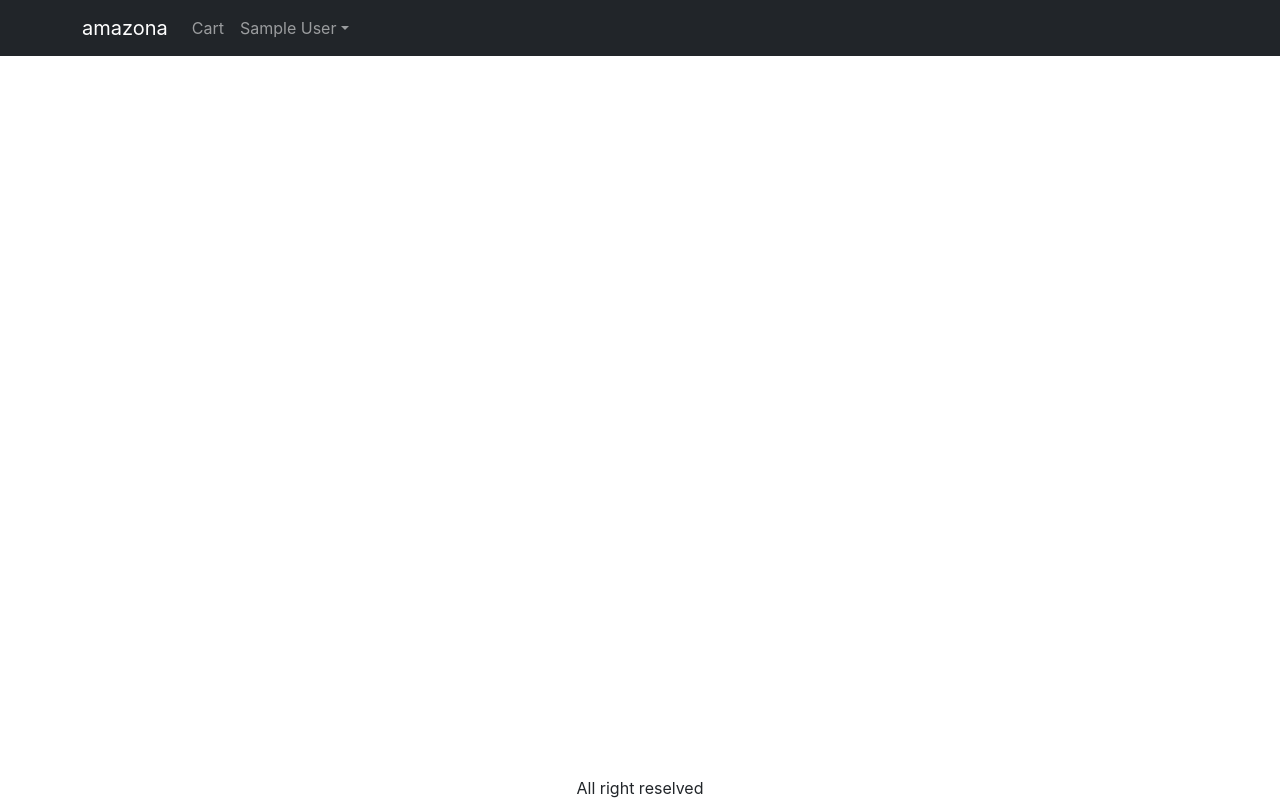
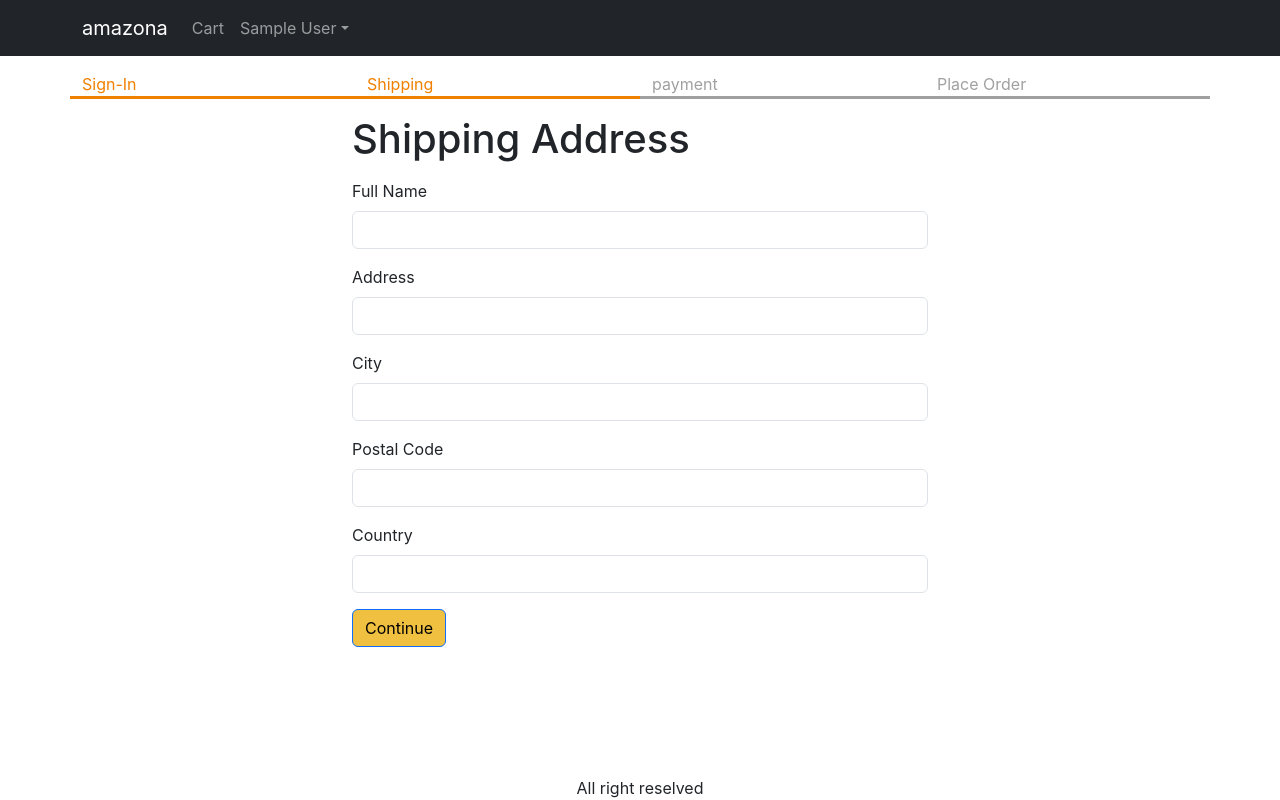
Before and after one commit to adhasan7/amazon, a React (Create React App) app in the folder frontend/: page /shipping in a window 1280 px wide. Built offline with nearby package versions, Linux system fonts and the light colour scheme; sample sign-in values are in the browser's storage.

Commit message:
Create Shipping Screen

```diff
--- a/frontend/src/App.js
+++ b/frontend/src/App.js
@@ -13,6 +13,7 @@
 import { Store } from "./Store";
 import CartScreen from "./screens/CartScreen";
 import SigninScreen from "./screens/SigninScreen";
+import ShippingAddressScreen from "./screens/ShippingAddressScreen";
 
 function App() {
   const { state, dispatch: ctxDispatch } = useContext(Store);
@@ -21,6 +22,7 @@
   const signoutHandler = () => {
     ctxDispatch({ type: `USER_SIGNOUT` });
     localStorage.removeItem("userInfo");
+    localStorage.renoveItem("shippingAddress");
   };
   return (
     <BrowserRouter>
@@ -73,6 +75,7 @@
               <Route path='/product/:slug' element={<ProductScreen />} />
               <Route path='/cart' element={<CartScreen />} />
               <Route path='/Signin' element={<SigninScreen />} />
+              <Route path='/shipping' element={<ShippingAddressScreen />} />
               <Route path='/' element={<HomeScreen />} />
             </Routes>
           </Container>
--- a/frontend/src/Store.js
+++ b/frontend/src/Store.js
@@ -8,6 +8,9 @@
     : null,
 
   cart: {
+    shippingAddress: localStorage.getItem("shippingAddress")
+      ? JSON.parse(localStorage.getItem("shippingAddress"))
+      : {},
     cartItems: localStorage.getItem("cartItems")
       ? JSON.parse(localStorage.getItem("cartItems"))
       : [],
@@ -44,6 +47,18 @@
       return {
         ...state,
         userInfo: null,
+        cart: {
+          cartItems: [],
+          shippingAddress: {},
+        },
+      };
+    case "SAVE_SHIPPING_ADDRESS":
+      return {
+        ...state,
+        cart: {
+          ...state.cart,
+          shippingAddress: action.payload, // Perbaiki penulisan shippinhAddress
+        },
       };
     default:
       return state;
--- /dev/null
+++ b/frontend/src/components/CheckoutSteps.js
@@ -0,0 +1,14 @@
+import React from "react";
+import Row from "react-bootstrap/Row";
+import Col from "react-bootstrap/Col";
+
+export default function CheckoutSteps(props) {
+  return (
+    <Row className='checkout-steps'>
+      <Col className={props.step1 ? "active" : ""}>Sign-In</Col>
+      <Col className={props.step2 ? "active" : ""}>Shipping</Col>
+      <Col className={props.step3 ? "active" : ""}>payment</Col>
+      <Col className={props.step4 ? "active" : ""}>Place Order</Col>
+    </Row>
+  );
+}
--- a/frontend/src/index.css
+++ b/frontend/src/index.css
@@ -1,11 +1,11 @@
 body {
+  margin: 0;
   font-family: -apple-system, BlinkMacSystemFont, "Segoe UI", "Roboto", "Oxygen",
     "Ubuntu", "Cantarell", "Fira Sans", "Droid Sans", "Helvetica Neue",
     sans-serif;
   -webkit-font-smoothing: antialiased;
   -moz-osx-font-smoothing: grayscale;
 }
-
 .site-container {
   min-height: 100vh;
 }
@@ -13,24 +13,24 @@
   flex: 1;
 }
 .btn-primary {
-  color: black;
   background-color: #f0c040;
+  color: #000000;
 }
 .products {
   display: flex;
   flex-wrap: wrap;
   justify-content: center;
 }
+.rating span {
+  color: #ffc000;
+}
 .product {
   border: 1px #404040 solid;
   margin: 1rem;
 }
-.rating span {
-  color: #ffc000;
-}
 .product img {
   width: 100%;
-  max-width: 200px;
+  max-width: 400px;
 }
 .product-info {
   padding: 1rem;
@@ -44,3 +44,12 @@
 .small-container {
   max-width: 600px;
 }
+
+.checkout-steps > div {
+  border-bottom: 0.2rem solid #a0a0a0;
+  color: #a0a0a0;
+}
+.checkout-steps > div.active {
+  border-bottom: 0.2rem solid #f08000;
+  color: #f08000;
+}
--- a/frontend/src/index.js
+++ b/frontend/src/index.js
@@ -24,7 +24,6 @@
 // reportWebVitals();
 import React from "react";
 import { createRoot } from "react-dom/client";
-
 import "bootstrap/dist/css/bootstrap.min.css";
 import "./index.css";
 import App from "./App";
--- /dev/null
+++ b/frontend/src/screens/ShippingAddressScreen.js
@@ -0,0 +1,120 @@
+import React, { useContext, useEffect, useState } from "react";
+import { Helmet } from "react-helmet-async";
+import Form from "react-bootstrap/Form";
+import Button from "react-bootstrap/Button";
+import { useNavigate } from "react-router-dom";
+import { Store } from "../Store";
+import CheckoutSteps from "../components/CheckoutSteps";
+
+export default function ShippingAddressScreen() {
+  const navigate = useNavigate();
+
+  const { state, dispatch: ctxDispatch } = useContext(Store);
+  const {
+    userInfo,
+    cart: { shippingAddress },
+  } = state;
+
+  const [fullName, setFullName] = useState(shippingAddress.fullName || "");
+  const [address, setAddress] = useState(shippingAddress.address || "");
+  const [city, setCity] = useState(shippingAddress.city || "");
+  const [postalCode, setPostalCode] = useState(
+    shippingAddress.postalCode || ""
+  );
+
+  useEffect(() => {
+    if (!userInfo) {
+      navigate("/signin?redirect=/shipping");
+    }
+  }, [userInfo, navigate]);
+  const [country, setCountry] = useState(shippingAddress.country || "");
+  const submitHandler = (e) => {
+    e.preventDefault();
+    ctxDispatch({
+      type: "SAVE_SHIPPING_ADDRESS",
+      payload: {
+        fullName,
+        address,
+        city,
+        postalCode,
+        country,
+      },
+    });
+    localStorage.setItem(
+      "shippingAddress",
+      JSON.stringify({
+        fullName,
+        address,
+        city,
+        postalCode,
+        country,
+      })
+    );
+    navigate(`/payment`);
+  };
+
+  return (
+    <div>
+      <Helmet>
+        <title>Shipping Address</title>
+      </Helmet>
+
+      <CheckoutSteps step1 step2></CheckoutSteps>
+      <div className='container small-container'>
+        <h1 className='my-3'>Shipping Address</h1>
+        <Form onSubmit={submitHandler}>
+          <Form.Group className='mb-3' controlId='fullName'>
+            <Form.Label>Full Name</Form.Label>
+            <Form.Control
+              value={fullName}
+              onChange={(e) => setFullName(e.target.value)}
+              required
+            />
+          </Form.Group>
+
+          <Form.Group className='mb-3' controlId='address'>
+            <Form.Label>Address</Form.Label>
+            <Form.Control
+              value={address}
+              onChange={(e) => setAddress(e.target.value)}
+              required
+            />
+          </Form.Group>
+
+          <Form.Group className='mb-3' controlId='city'>
+            <Form.Label>City</Form.Label>
+            <Form.Control
+              value={city}
+              onChange={(e) => setCity(e.target.value)}
+              required
+            />
+          </Form.Group>
+
+          <Form.Group className='mb-3' controlId='postalCode'>
+            <Form.Label>Postal Code</Form.Label>
+            <Form.Control
+              value={postalCode}
+              onChange={(e) => setPostalCode(e.target.value)}
+              required
+            />
+          </Form.Group>
+
+          <Form.Group className='mb-3' controlId='country'>
+            <Form.Label>Country</Form.Label>
+            <Form.Control
+              value={country}
+              onChange={(e) => setCountry(e.target.value)}
+              required
+            />
+          </Form.Group>
+
+          <div className='mb-3'>
+            <Button variant='primary' type='submit'>
+              Continue
+            </Button>
+          </div>
+        </Form>
+      </div>
+    </div>
+  );
+}
```
Also changed, not shown: 1 other file (tests, documents, lock files or other folders).
